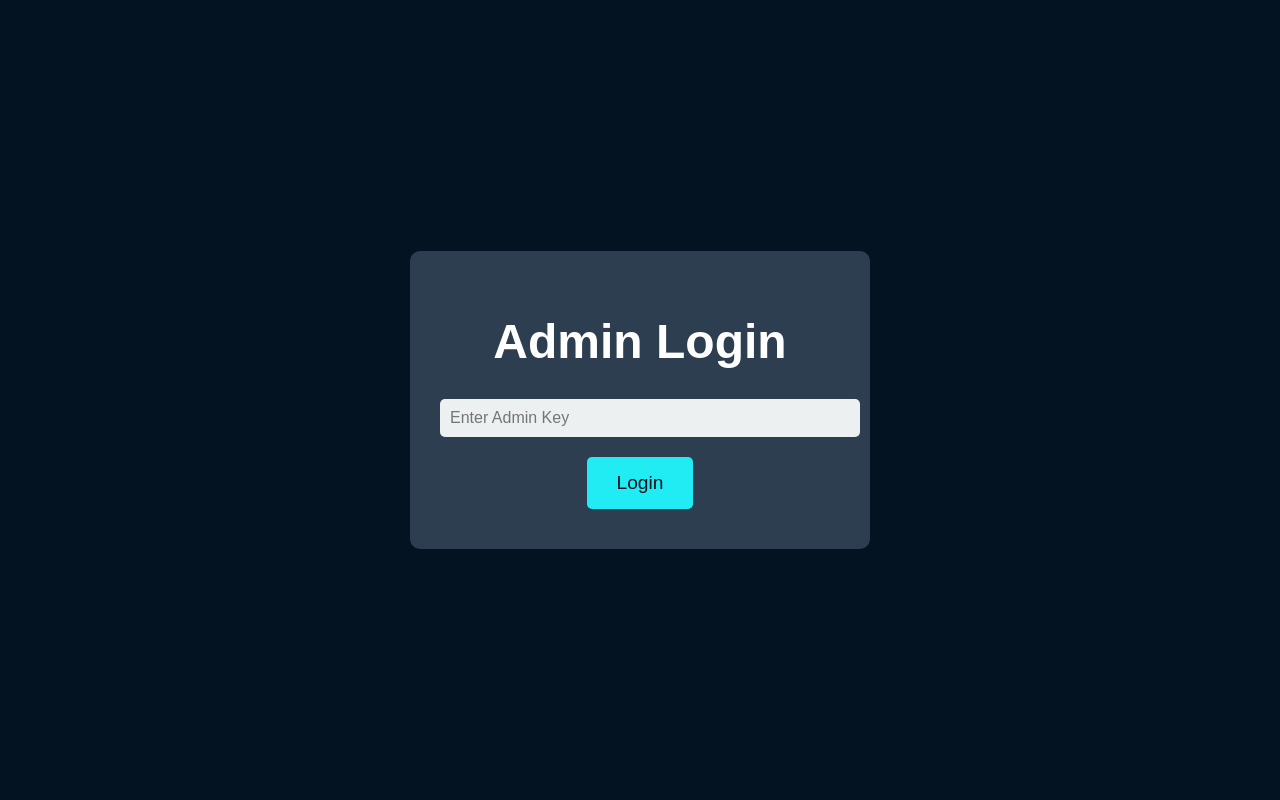
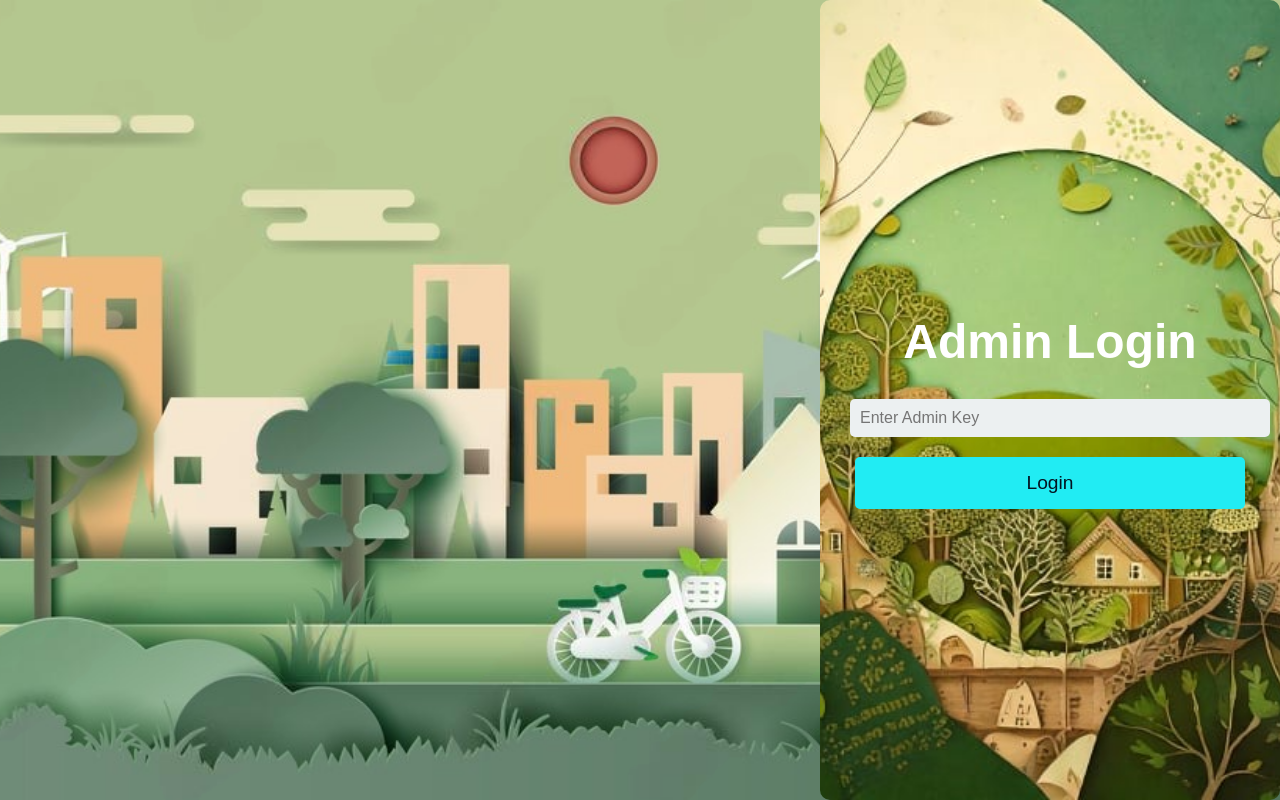
Before and after one commit to Jeffandrewo/Can-Crusher, a website: page TrialWeb/public/index.html in a window 1280 px wide. Drawn offline with nearby package versions, Linux system fonts and the light colour scheme; no server answers.

Commit message:
Design UI

```diff
--- a/TrialWeb/public/notification.js
+++ b/TrialWeb/public/notification.js
@@ -11,7 +11,7 @@ $(document).ready(function() {
         "debug": false,
         "newestOnTop": true,
         "progressBar": true,
-        "positionClass": "toast-top-right", // Position of the toast
+        "positionClass": "toast-top-center", // Position of the toast
         "preventDuplicates": false, // Set to false to allow multiple notifications
         "onclick": null,
         "showDuration": "300",
--- a/TrialWeb/public/style.css
+++ b/TrialWeb/public/style.css
@@ -9,12 +9,24 @@ body {
     align-items: center;
     height: 100vh;
     overflow: hidden;
+    background-image: url('as.png'); /* Same directory */
+    background-size: cover;
+    background-position: center;
+    background-repeat: no-repeat;
 }
 
 /* Landing Page Styles */
 #landing-page {
     text-align: center;
     color: white;
+
+     /* Move to right */
+     display: flex;
+     flex-direction: column;
+     align-items: flex-end; /* Align to the right */
+     justify-content: center;
+     height: 100vh; /* Full height */
+     padding-right: 5%; /* Add spacing from right edge */
 }
 
 #landing-page h1 {
@@ -66,7 +78,7 @@ body {
     border-radius: 15px;
     overflow: hidden;
     box-shadow: 0 0 20px rgba(0,0,0,0.5);
-    max-height: 90vh; /* Ensure it fits within viewport height */
+    max-height: 100vh; /* Ensure it fits within viewport height */
 }
 
 .main-content {
@@ -212,12 +224,26 @@ body {
 }
 
 .admin-login-form {
-    background: #2c3e50;
+    background-image: url('AA.jpg'); /* Same directory */
+    background-size: cover;
+    background-position: center;
+    background-repeat: no-repeat;
     padding: 30px;
     border-radius: 10px;
+    border-width: 10px;
     text-align: center;
     max-width: 400px;
     width: 90%;
+
+      /* Positioning */
+      position: fixed; /* Sticks to the viewport */
+      top: 0; /* Sticks to the top */
+      right: 0; /* Sticks to the right */
+      bottom: 0; /* Sticks to the bottom */
+
+      display: flex;
+      flex-direction: column;
+      justify-content: center; /* Centers content vertically */
 }
 
 .admin-login-form input {
```
Also changed, not shown: TrialWeb/public/AA.jpg (added), TrialWeb/public/as.png (added).
